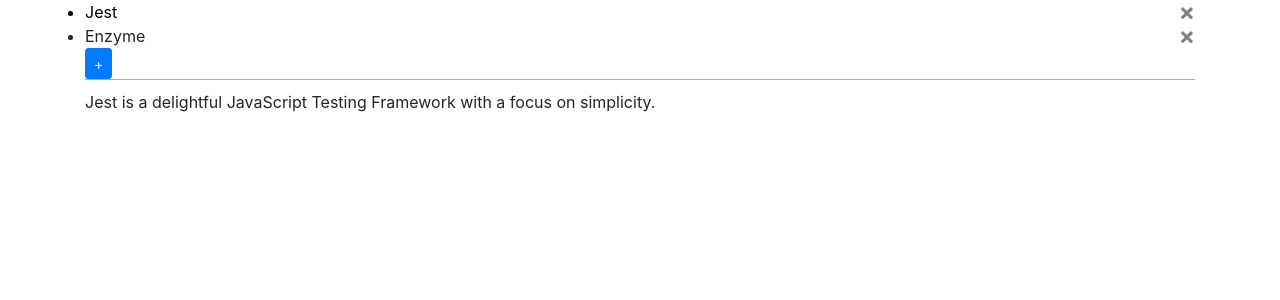
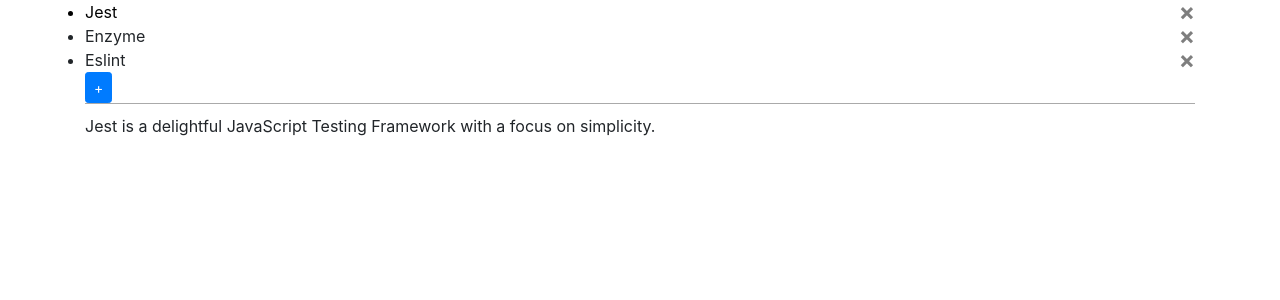
Before and after one commit to vishenkov/frontend-tests, a React app: page / in a window 1280 px wide. Shown: the top 300 px of the page. Built offline with nearby package versions, Linux system fonts and the light colour scheme.

Commit message:
feat(App) add storage prop support

```diff
--- a/package.json
+++ b/package.json
@@ -61,6 +61,7 @@
   "dependencies": {
     "classnames": "^2.2.6",
     "debug": "^4.1.1",
+    "js-cookie": "^2.2.0",
     "lodash": "^4.17.11",
     "prop-types": "^15.7.2",
     "react": "^16.8.3",
--- a/src/components/App.jsx
+++ b/src/components/App.jsx
@@ -1,5 +1,6 @@
 import _ from 'lodash';
 import React from 'react';
+import PropTypes from 'prop-types';
 import {
   Tab,
   Tabs,
@@ -17,13 +18,34 @@
   eslint: 'ESLint is an open source project originally created by Nicholas C. Zakas in June 2013. Its goal is to provide a pluggable linting utility for JavaScript.',
   webpack: 'At its core, webpack is a static module bundler for modern JavaScript applications.',
 };
-console.log(_.keys(fixtures), _.difference(['jest'], _.keys(fixtures)));
+
 
 class App extends React.Component {
-  state = {
-    tabIndex: 0,
-    tabs: ['jest', 'enzyme'],
+  static propTypes = {
+    storage: PropTypes.shape({
+      get: PropTypes.func.isRequired,
+      set: PropTypes.func.isRequired,
+    }),
   };
+
+  static defaultProps = {
+    storage: {
+      get: _.noop,
+      set: _.noop,
+    },
+  };
+
+  constructor(props) {
+    super(props);
+
+    const { storage } = props;
+    const tabIndex = storage.get('tabIndex') || 0;
+
+    this.state = {
+      tabIndex: Number(tabIndex),
+      tabs: ['jest', 'enzyme', 'eslint'],
+    };
+  }
 
   handleAddClick = () => {
     const { tabs } = this.state;
@@ -37,7 +59,10 @@
   }
 
   handleTabSelect = (tabIndex) => {
-    this.setState({ tabIndex });
+    const { storage } = this.props;
+    this.setState({ tabIndex }, () => {
+      storage.set('tabIndex', tabIndex);
+    });
   }
 
   handleCloseClick = value => () => {
@@ -81,6 +106,7 @@
             <button
               type="button"
               className="btn btn-primary btn-sm"
+              data-test="section-tab-add"
               disabled={_.keys(fixtures).length === tabs.length}
               onClick={this.handleAddClick}
             >
```
